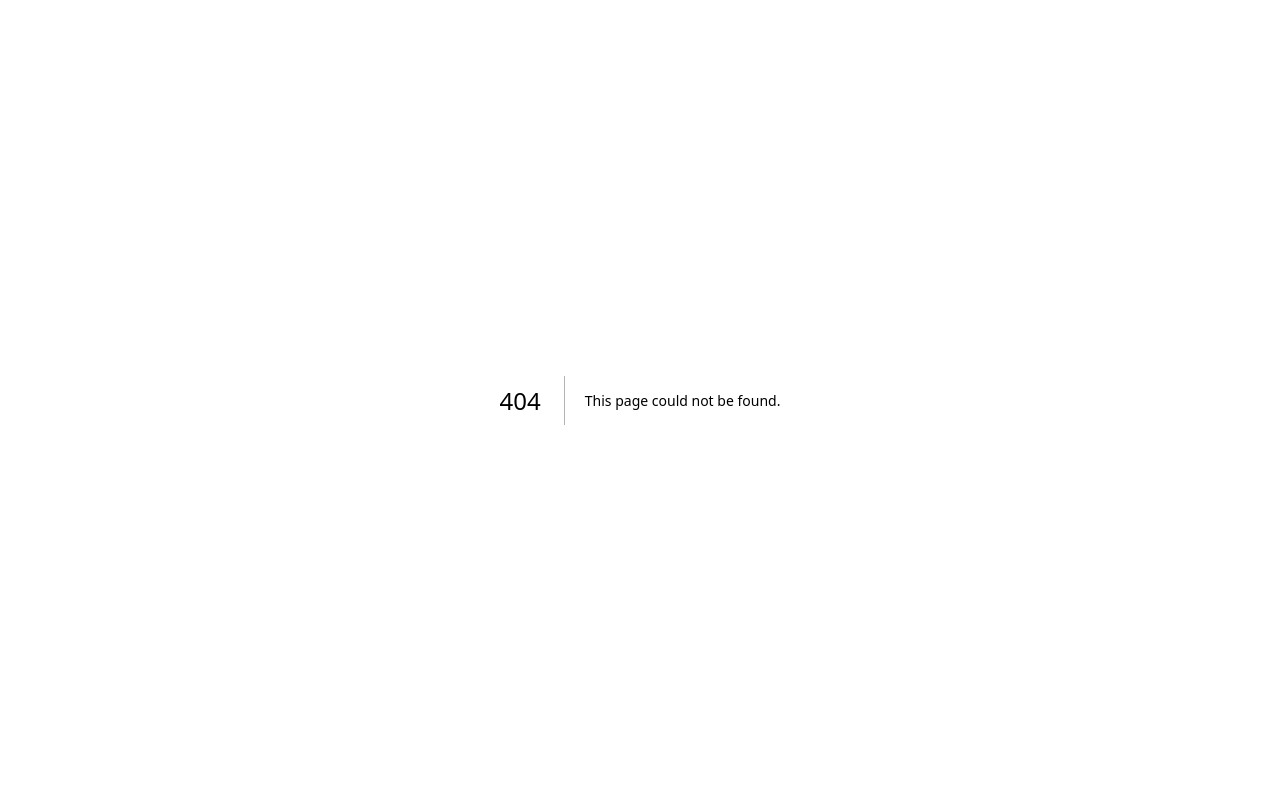
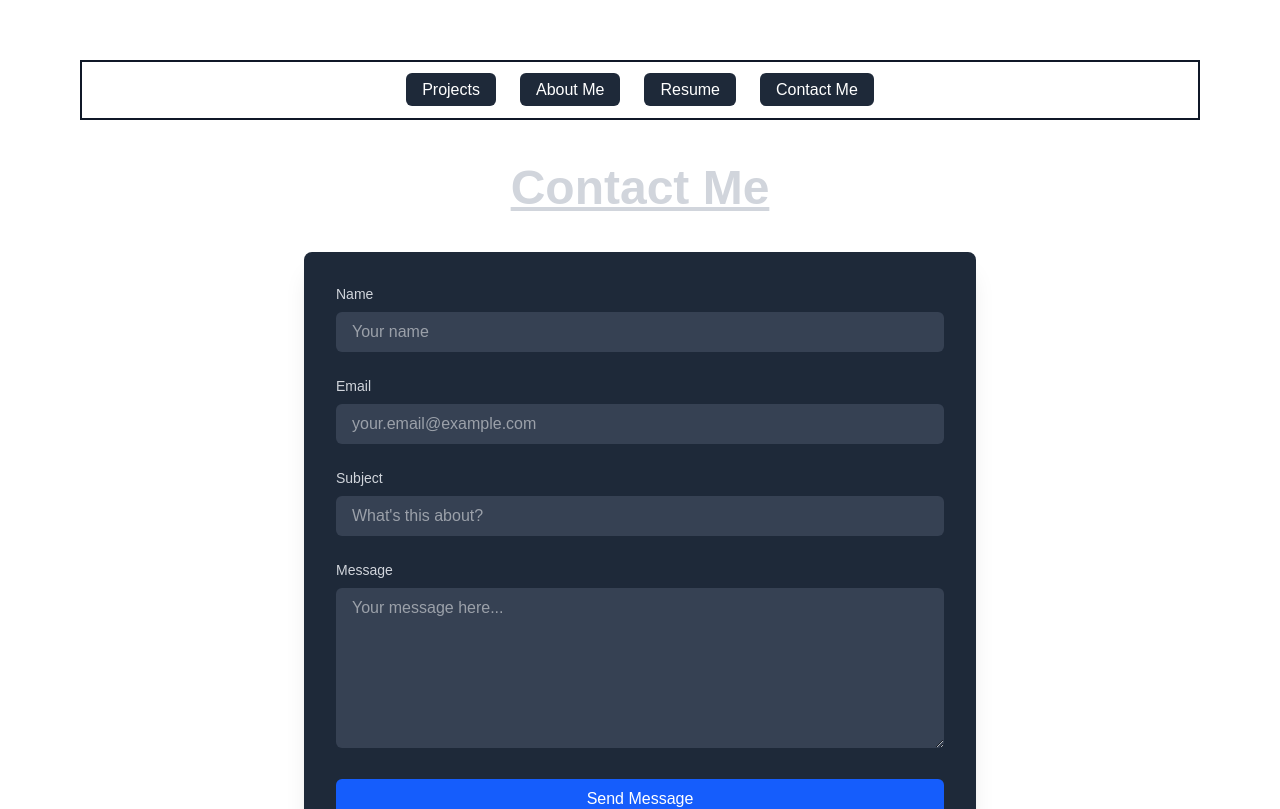
Before and after one commit to tomasGonz67/nextJS-WordpressPortfolio, a Next.js app: page /contact in a window 1280 px wide. Before the commit this address had no page. Shown: the top 809 px of the page. Built offline with nearby package versions, Linux system fonts and the light colour scheme.

Commit message:
finished resume yay

```diff
--- a/Components/Footer.tsx
+++ b/Components/Footer.tsx
@@ -2,7 +2,7 @@ export default function Footer(){
     return(
         <footer className="row-start-3 flex gap-[24px] flex-wrap items-center justify-center">
 
-            Website made with NextJs, Typescript, Wordpress, and WPgraphQL.
+            Website made with NextJS (SSG), Typescript, Wordpress, and WPgraphQL.
         </footer>
     )
 }
--- a/Components/Header.tsx
+++ b/Components/Header.tsx
@@ -2,25 +2,28 @@ import Link from 'next/link';
 
 export default function Navbar(){
     return(
-        <header className='from-gray-900 to-black text-white w-full p-4 border-2 border-gray-900 '>
+        <header className='from-gray-900 to-black text-white w-full p-4 border-2 border-gray-900'>
         <nav>
         <ul className='flex space-x-6 justify-center'>
-            <li><Link href="/">
+            <li>
+                <Link href="/" className="px-4 py-2 bg-gray-800 hover:bg-gray-700 text-white rounded-md transition-all duration-200 transform hover:scale-105 hover:shadow-lg">
                     Projects
                 </Link>
             </li>
-            <li><Link href="/about">
+            <li>
+                <Link href="/about" className="px-4 py-2 bg-gray-800 hover:bg-gray-700 text-white rounded-md transition-all duration-200 transform hover:scale-105 hover:shadow-lg">
                     About Me
                 </Link>
             </li>
-            <li><Link href="/resume">
+            <li>
+                <Link href="/resume" className="px-4 py-2 bg-gray-800 hover:bg-gray-700 text-white rounded-md transition-all duration-200 transform hover:scale-105 hover:shadow-lg">
                     Resume
                 </Link>
             </li>
             <li>
-            <a href="mailto:tpg3@njit.edu">
-                <button>Contact Me</button>
-            </a>
+                <Link href="/contact" className="px-4 py-2 bg-gray-800 hover:bg-gray-700 text-white rounded-md transition-all duration-200 transform hover:scale-105 hover:shadow-lg">
+                    Contact Me
+                </Link>
             </li>
           </ul>
         </nav>
--- /dev/null
+++ b/pages/api/contact.ts
@@ -0,0 +1,95 @@
+import type { NextApiRequest, NextApiResponse } from 'next';
+import { SESClient, SendEmailCommand } from "@aws-sdk/client-ses";
+
+// Initialize AWS SES client
+const ses = new SESClient({
+  region: process.env.AWS_REGION,
+  credentials: {
+    accessKeyId: process.env.AWS_ACCESS_KEY_ID!,
+    secretAccessKey: process.env.AWS_SECRET_ACCESS_KEY!,
+  },
+});
+
+type ContactData = {
+  name: string;
+  email: string;
+  subject: string;
+  message: string;
+};
+
+type ResponseData = {
+  success: boolean;
+  message: string;
+  error?: string;
+};
+
+export default async function handler(
+  req: NextApiRequest,
+  res: NextApiResponse<ResponseData>
+) {
+  if (req.method !== 'POST') {
+    return res.status(405).json({ success: false, message: 'Method not allowed' });
+  }
+
+  try {
+    const { name, email, subject, message } = req.body as ContactData;
+
+    // Validate the input
+    if (!name || !email || !subject || !message) {
+      return res.status(400).json({
+        success: false,
+        message: 'All fields are required'
+      });
+    }
+
+    // Create the email parameters
+    const params = {
+      Source: "tpg3@njit.edu", // Your verified email in SES
+      Destination: {
+        ToAddresses: ["tpg3@njit.edu"], // Your email address
+      },
+      ReplyToAddresses: [email],
+      Message: {
+        Subject: {
+          Data: `Portfolio Contact: ${subject}`,
+        },
+        Body: {
+          Text: {
+            Data: `
+              Name: ${name}
+              Email: ${email}
+              Subject: ${subject}
+              Message: ${message}
+            `,
+          },
+          Html: {
+            Data: `
+              <h3>New Contact Form Submission</h3>
+              <p><strong>Name:</strong> ${name}</p>
+              <p><strong>Email:</strong> ${email}</p>
+              <p><strong>Subject:</strong> ${subject}</p>
+              <p><strong>Message:</strong></p>
+              <p>${message.replace(/\n/g, '<br>')}</p>
+            `,
+          },
+        },
+      },
+    };
+
+    // Send the email using AWS SES
+    const command = new SendEmailCommand(params);
+    await ses.send(command);
+
+    return res.status(200).json({
+      success: true,
+      message: 'Message sent successfully'
+    });
+  } catch (error: any) {
+    console.error('Contact form error:', error);
+    return res.status(500).json({
+      success: false,
+      message: 'Failed to send message',
+      error: error.message || 'Unknown error occurred'
+    });
+  }
+}
--- /dev/null
+++ b/pages/contact.tsx
@@ -0,0 +1,164 @@
+import { Geist } from "next/font/google";
+import Navbar from "../Components/Header";
+import Footer from "../Components/Footer";
+import { useState } from 'react';
+
+const geistSans = Geist({
+  variable: "--font-geist-sans",
+  subsets: ["latin"],
+});
+
+export default function Contact() {
+  const [formData, setFormData] = useState({
+    name: '',
+    email: '',
+    subject: '',
+    message: ''
+  });
+
+  const [status, setStatus] = useState<{
+    type: 'idle' | 'loading' | 'success' | 'error';
+    message: string;
+  }>({
+    type: 'idle',
+    message: ''
+  });
+
+  const handleSubmit = async (e: React.FormEvent) => {
+    e.preventDefault();
+    setStatus({ type: 'loading', message: 'Sending message...' });
+
+    try {
+      const response = await fetch('/api/contact', {
+        method: 'POST',
+        headers: {
+          'Content-Type': 'application/json',
+        },
+        body: JSON.stringify(formData),
+      });
+
+      const data = await response.json();
+
+      if (response.ok) {
+        setStatus({ type: 'success', message: data.message });
+        setFormData({ name: '', email: '', subject: '', message: '' });
+      } else {
+        setStatus({ type: 'error', message: data.message });
+      }
+    } catch (error) {
+      setStatus({ type: 'error', message: 'Failed to send message. Please try again.' });
+    }
+  };
+
+  const handleChange = (e: React.ChangeEvent<HTMLInputElement | HTMLTextAreaElement>) => {
+    const { name, value } = e.target;
+    setFormData(prev => ({
+      ...prev,
+      [name]: value
+    }));
+  };
+
+  return (
+    <div className="grid grid-rows-[20px_1fr_20px] items-center justify-items-center min-h-screen p-8 pb-20 gap-16 sm:p-20 font-[family-name:var(--font-geist-sans)]">
+      <Navbar />
+
+      <main className="w-full max-w-2xl">
+        <h1 className="text-5xl font-bold text-gray-300 underline text-center mb-10">Contact Me</h1>
+
+
+        <form onSubmit={handleSubmit} className="space-y-6 bg-gray-800 p-8 rounded-lg shadow-xl">
+          {status.type === 'success' && (
+            <div className="p-4 bg-green-500 text-white rounded-md">
+              {status.message}
+            </div>
+          )}
+
+          {status.type === 'error' && (
+            <div className="p-4 bg-red-500 text-white rounded-md">
+              {status.message}
+            </div>
+          )}
+
+          <div>
+            <label htmlFor="name" className="block text-sm font-medium text-gray-300 mb-2">
+              Name
+            </label>
+            <input
+              type="text"
+              id="name"
+              name="name"
+              value={formData.name}
+              onChange={handleChange}
+              required
+              disabled={status.type === 'loading'}
+              className="w-full px-4 py-2 bg-gray-700 text-white rounded-md focus:outline-none focus:ring-2 focus:ring-blue-500 disabled:opacity-50"
+              placeholder="Your name"
+            />
+          </div>
+
+          <div>
+            <label htmlFor="email" className="block text-sm font-medium text-gray-300 mb-2">
+              Email
+            </label>
+            <input
+              type="email"
+              id="email"
+              name="email"
+              value={formData.email}
+              onChange={handleChange}
+              required
+              disabled={status.type === 'loading'}
+              className="w-full px-4 py-2 bg-gray-700 text-white rounded-md focus:outline-none focus:ring-2 focus:ring-blue-500 disabled:opacity-50"
+              placeholder="your.email@example.com"
+            />
+          </div>
+
+          <div>
+            <label htmlFor="subject" className="block text-sm font-medium text-gray-300 mb-2">
+              Subject
+            </label>
+            <input
+              type="text"
+              id="subject"
+              name="subject"
+              value={formData.subject}
+              onChange={handleChange}
+              required
+              disabled={status.type === 'loading'}
+              className="w-full px-4 py-2 bg-gray-700 text-white rounded-md focus:outline-none focus:ring-2 focus:ring-blue-500 disabled:opacity-50"
+              placeholder="What's this about?"
+            />
+          </div>
+
+          <div>
+            <label htmlFor="message" className="block text-sm font-medium text-gray-300 mb-2">
+              Message
+            </label>
+            <textarea
+              id="message"
+              name="message"
+              value={formData.message}
+              onChange={handleChange}
+              required
+              disabled={status.type === 'loading'}
+              rows={6}
+              className="w-full px-4 py-2 bg-gray-700 text-white rounded-md focus:outline-none focus:ring-2 focus:ring-blue-500 disabled:opacity-50"
+              placeholder="Your message here..."
+            />
+          </div>
+
+          <button
+            type="submit"
+            disabled={status.type === 'loading'}
+            className="w-full px-4 py-2 bg-blue-600 hover:bg-blue-700 text-white rounded-md transition-all duration-200 transform hover:scale-105 hover:shadow-lg disabled:opacity-50 disabled:cursor-not-allowed"
+          >
+            {status.type === 'loading' ? 'Sending...' : 'Send Message'}
+          </button>
+        </form>
+        <p className="text-gray-400 text-center mb-8">Contact form uses AWS SES</p>
+      </main>
+
+      <Footer />
+    </div>
+  );
+}
--- a/pages/resume.tsx
+++ b/pages/resume.tsx
@@ -62,6 +62,7 @@ export default function Resume({resume}: ResumeProps) {
                         className="w-full h-full object-cover"
                       />
         </a>
+        <p className="text-center">Click for full resume</p>
         </div>
         </main>
         <Footer/>
```
Also changed, not shown: package.json (+7 -6 lines), 1 other file (tests, documents, lock files or other folders). Lines whose indentation alone changed are shown as unchanged.
